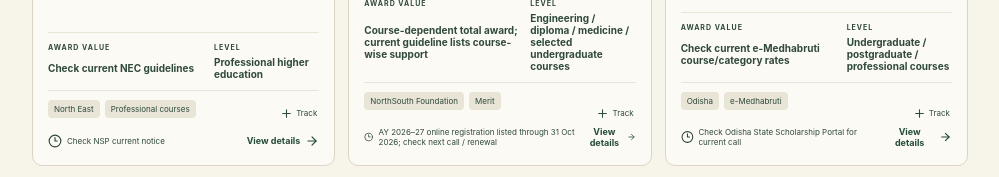
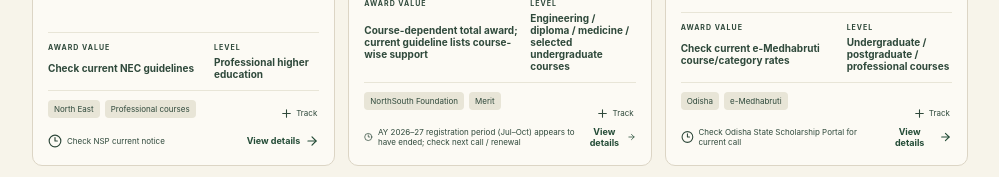
Before and after one commit to PSP-YN/Grantly, a React (Vite) app: page / in a window 1280 px wide. Shown: the part 6080-6257 px from the top of the page, without its empty margins (266-1265 px from the left). Built offline with nearby package versions, Linux system fonts and the light colour scheme.

Commit message:
data: avoid unsupported exact NorthSouth application deadline

```diff
--- a/src/dataSupplement.ts
+++ b/src/dataSupplement.ts
@@ -96,11 +96,11 @@ export const scholarshipSupplemental: Scholarship[] = [
   {
     id:"northsouth-foundation-scholarship",name:"NorthSouth Foundation India Scholarship",
     provider:"NorthSouth Foundation",amount:"Course-dependent total award; current guideline lists course-wise support",amountValue:0,
-    deadline:"AY 2026–27 online registration listed through 31 Oct 2026; check next call / renewal",category:"Private foundation",level:"Engineering / diploma / medicine / selected undergraduate courses",
+    deadline:"AY 2026–27 registration period (Jul–Oct) appears to have ended; check next call / renewal",category:"Private foundation",level:"Engineering / diploma / medicine / selected undergraduate courses",
     region:"Selected chapters across India",description:"Merit and financial-need scholarship for selected undergraduate engineering, medical, diploma and other eligible courses.",
     eligibility:["Course and rank criteria vary by scholarship type","Academic marks and family income ceilings apply","Chapter, college and approved branch rules apply"],
     tags:["NorthSouth Foundation","Merit","Need-based","Engineering","Medical"],source:"https://www.northsouth.org/india-impact/india-scholarships/",sourceLabel:"NorthSouth Foundation official scholarship page",
-    lastVerified:"2026-11-07",verificationNote:"Official 2026–27 guidelines list course-specific eligibility and an application deadline of 31 October 2026. Treat this cycle as closed unless the foundation posts an extension; check next call and renewal.",
+    lastVerified:"2026-11-07",verificationNote:"The official page describes registration during July–October and course-specific eligibility, but does not publish a fixed day in the displayed process. Treat the 2026–27 registration period as likely ended; check next call and renewal.",
     initials:"NSF",tone:"gold",rules:[],documents:["Qualifying exam marks and rank proof","Admission proof for approved course / institution","Family income proof","Chapter-specific application and attestation"]
   },
   {
```
